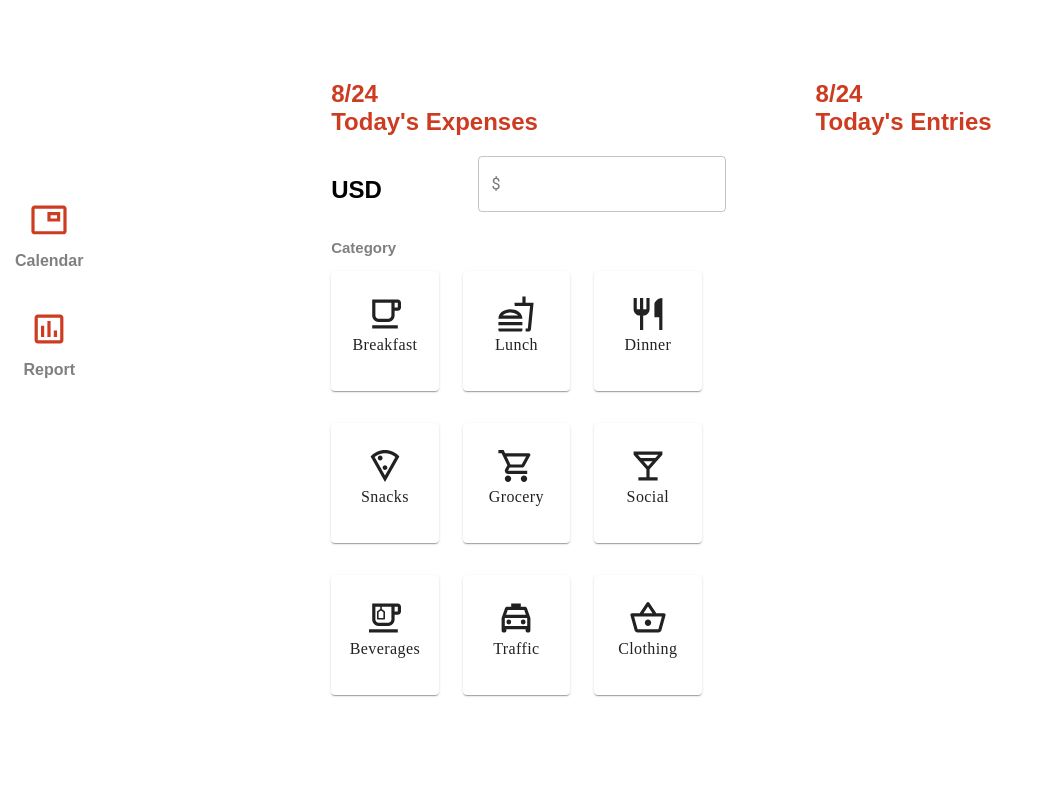
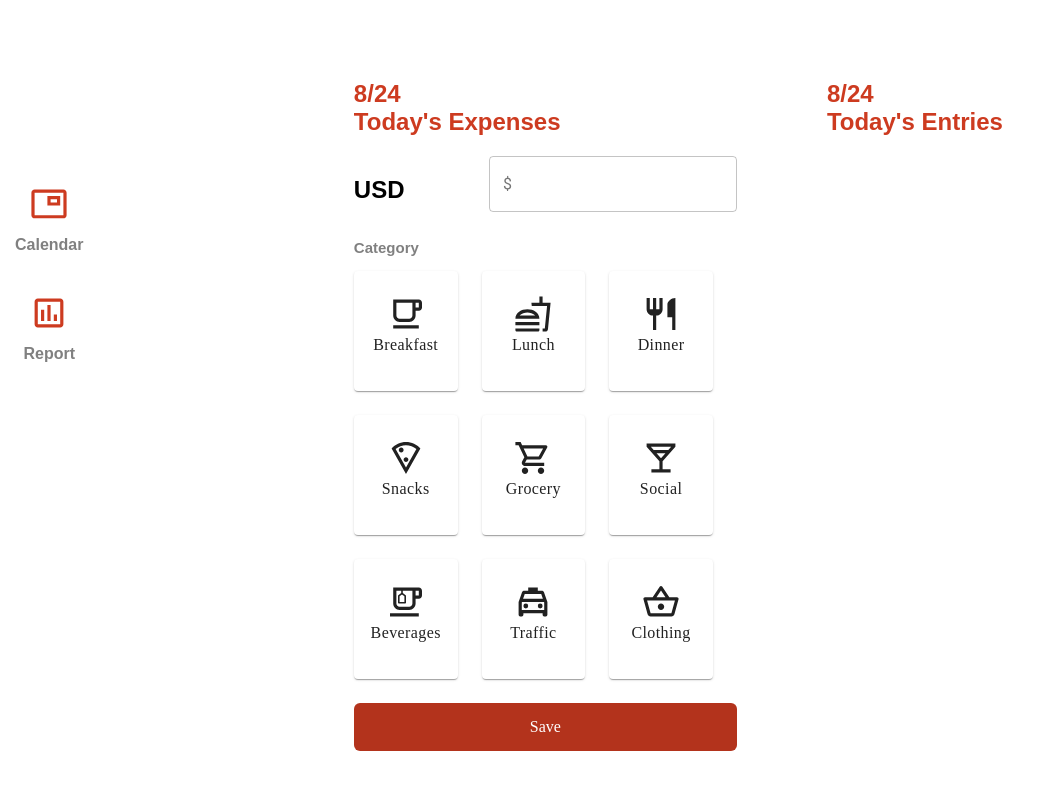
Before and after one commit to The-Shy7/budgeter, a React (Create React App) app: page / in a window 1280 px wide. Shown: the top 790 px of the page, without its empty margins (0-1050 px from the left). Built offline with nearby package versions, Linux system fonts and the light colour scheme; some icons are missing.

Commit message:
Added column for entries list and users can submit expenses based on category

```diff
--- a/src/App.css
+++ b/src/App.css
@@ -6,8 +6,8 @@
 .title {
     font-weight: bolder;
     color: white;
-    font-size: 3em;
-    margin: 200px 0 0 50px;
+    font-size: 3rem;
+    margin: 11rem 0 0 30px;
 }
 
 .App {
@@ -21,12 +21,14 @@
     display: flex;
     min-height: 100vh;
     flex-direction: column;
-    vertical-align: middle;
     width:10em;
 }
 
+.white-bar-wrapper {
+    margin-top: 12rem;
+}
+
 .icon1 {
-    margin-top: 13em;
     align-items: center;
     display: flex;
     color: #CD3B20;
@@ -92,14 +94,14 @@
 }
 
 .MuiPaper-rounded Button {
-    height: 7.5em;
-    width: 7.5em;
+    height: 100%;
+    width: 100%;
 }
 
 .MuiButton-label {
     text-transform: capitalize;
     font-family: 'Barlow';
-    font-size:16px;
+    font-size: 16px;
     display: flex;
     flex-direction: column;
     justify-content: center;
@@ -110,3 +112,29 @@
     margin-bottom: 5px;
     transform: scale(1.6);
 }
+
+.MuiGrid-spacing-xs-3 {
+    margin:0px;
+}
+
+.save-button {
+    width:100%;
+    background-color: #CD3B20;
+    height: 3em;
+    border: none;
+    margin-top: 1.5rem;
+    color: #ffffff;
+    font-family:'Barlow';
+    font-size: 16px;
+    border-radius: 6px;
+    font-weight:900px;
+}
+
+.save-button:hover {
+    background-color: rgb(211, 72, 47);
+    cursor: pointer;
+}
+
+.save-button:disabled {
+    background-color: rgb(179, 51, 28);
+}
--- a/src/App.js
+++ b/src/App.js
@@ -1,4 +1,4 @@
-import React, { useState, useStyles } from 'react';
+import React, { useState } from 'react';
 import './App.css';
 import { PictureInPictureOutlined,
          AssessmentOutlined,
@@ -12,21 +12,24 @@ import { PictureInPictureOutlined,
          ShoppingBasketOutlined,
          LocalTaxiOutlined } from '@material-ui/icons/';
 import TextField from '@material-ui/core/TextField';
-import grid from '@material-ui/core/grid';
 import { makeStyles } from '@material-ui/core/styles';
 import Paper from '@material-ui/core/Paper';
 import Grid from '@material-ui/core/Grid';
 import { Button } from '@material-ui/core';
 
 function App() {
+  const [savedItems, setSavedItems] = useState([])
+
   return (
     <div className="App">
       <Sidebar />
       <span className="title">
-        Hello<br />User!
+        Hello<br />Esther!
           </span>
-      <Expense />
-      <Entries />
+      <Expense onSave={newItem=> {
+        setSavedItems([...savedItems, newItem])
+      }}/>
+      <Entries items={savedItems} />
     </div>
   );
 }
@@ -34,6 +37,7 @@ function App() {
 function Sidebar() {
   return (
     <div className="white-bar">
+      <div className="white-bar-wrapper">
         <div className="icon1" color="#CD3B20" >
           {<PictureInPictureOutlined size={40} />}
           <h4 className="sidebar-text" >
@@ -47,23 +51,15 @@ function Sidebar() {
           </h4>
         </div>
     </div>
+    </div>
   );
 }
 
 
-function Expense() {
+function Expense({onSave}) {
   const today = new Date();
   const [number, setNumber] = useState('');
-  const useStyles = makeStyles(theme => ({
-    root: {
-      flexGrow: 1,
-    },
-    paper: {
-      padding: theme.spacing(1),
-      textAlign: 'center',
-      color: theme.palette.text.secondary,
-    },
-  }));
+  const [category, setCategory] = useState('')
 
   return (
     <>
@@ -88,31 +84,67 @@ function Expense() {
           <h3 className="category-title" align="left">
             Category
           </h3>
+          <Grids onSelect={name=> {
+            if(category===name){
+              setCategory('')
+            } else {
+              setCategory(name)
+            }
+          }} category={category}/>
+        </div>
 
-        <Grid container spacing={4} >
-          <Grid container item xs={12} spacing={3} className="breakfast">
+        <button className="save-button" onClick={()=> {
+          onSave({number, category})
+          setNumber('')
+          setCategory('')
+        }} disabled={!category||!number}>
+          Save
+        </button>
+
+      </div>
+    </>
+  );
+}
+
+
+function Grids({onSelect, category}) {
+  const useStyles = makeStyles(theme => ({
+    root: {
+      flexGrow: 1,
+    },
+    paper: {
+      padding: theme.spacing(1),
+      textAlign: 'center',
+      color: theme.palette.text.secondary,
+    },
+  }));
+
+  return (
+    <>
+      <Grid container spacing={3} >
+        <Grid container item xs={12} spacing={3}>
           <Grid item xs={4} >
-              <Paper>
-                <Button>
-                  {<FreeBreakfastOutlined/>}
+            <Paper elevation={category==='Breakfast'?4:1}>
+              <Button onClick={()=>onSelect('Breakfast')}>
+                {<FreeBreakfastOutlined />}
                 Breakfast
               </Button>
             </Paper>
           </Grid>
 
           <Grid item xs={4}>
-              <Paper>
-                <Button>
-                  {<FastfoodOutlined/>}
+            <Paper elevation={category==='Lunch'?4:1}>
+              <Button onClick={()=>onSelect('Lunch')}>
+                {<FastfoodOutlined />}
                 Lunch
              </Button>
             </Paper>
           </Grid>
 
           <Grid item xs={4}>
-              <Paper>
-                <Button>
-                  {<RestaurantOutlined/>}
+            <Paper elevation={category==='Dinner'?4:1}>
+              <Button onClick={()=>onSelect('Dinner')}>
+                {<RestaurantOutlined />}
                 Dinner
               </Button>
             </Paper>
@@ -121,27 +153,27 @@ function Expense() {
 
         <Grid container item xs={12} spacing={3}>
           <Grid item xs={4}>
-              <Paper>
-                <Button>
-                  {<LocalPizzaOutlined/>}
+            <Paper elevation={category==='Snacks'?4:1}>
+              <Button onClick={()=>onSelect('Snacks')}>
+                {<LocalPizzaOutlined />}
                 Snacks
               </Button>
             </Paper>
           </Grid>
 
           <Grid item xs={4}>
-              <Paper>
-                <Button>
-                  {<LocalGroceryStoreOutlined/>}
+            <Paper elevation={category==='Grocery'?4:1}>
+              <Button onClick={()=>onSelect('Grocery')}>
+                {<LocalGroceryStoreOutlined />}
                 Grocery
               </Button>
             </Paper>
           </Grid>
 
           <Grid item xs={4}>
-              <Paper>
-                <Button>
-                  {<LocalBarOutlined/>}
+            <Paper elevation={category==='Social'?4:1}>
+              <Button onClick={()=>onSelect('Social')}>
+                {<LocalBarOutlined />}
                 Social
               </Button>
             </Paper>
@@ -150,41 +182,41 @@ function Expense() {
 
         <Grid container item xs={12} spacing={3}>
           <Grid item xs={4}>
-              <Paper>
-                <Button>
-                  {<EmojiFoodBeverageOutlined/>}
+            <Paper elevation={category==='Beverages'?4:1}>
+              <Button onClick={()=>onSelect('Beverages')}>
+                {<EmojiFoodBeverageOutlined />}
                 Beverages
               </Button>
             </Paper>
           </Grid>
 
           <Grid item xs={4}>
-              <Paper>
-                <Button>
-                {<LocalTaxiOutlined/>}
+            <Paper elevation={category==='Traffic'?4:1}>
+              <Button onClick={()=>onSelect('Traffic')}>
+                {<LocalTaxiOutlined />}
                 Traffic
               </Button>
             </Paper>
           </Grid>
 
           <Grid item xs={4}>
-              <Paper>
-                <Button>
-                  {<ShoppingBasketOutlined/>}
+            <Paper elevation={category==='Clothing'?4:1}>
+              <Button onClick={()=>onSelect('Clothing')}>
+                {<ShoppingBasketOutlined />}
                 Clothing
               </Button>
             </Paper>
           </Grid>
         </Grid>
       </Grid>
-        </div>
-      </div>
     </>
   );
 }
 
-function Entries() {
+function Entries({items}) {
   const today = new Date();
+  var hours = new Date().getHours()
+  var min = new Date().getMinutes()
 
   return (
     <div className="panel entries">
@@ -192,6 +224,13 @@ function Entries() {
         {today.getMonth()}/{today.getDate()}<br />
         Today's Entries
     </h2>
+    <div>
+      {items.map(item=>{
+        return <div>
+          <div>{hours}:{min} {item.category} {item.number}</div>
+        </div>
+      })}
+    </div>
     </div>
   );
 }
```
Lines whose indentation alone changed are shown as unchanged.
